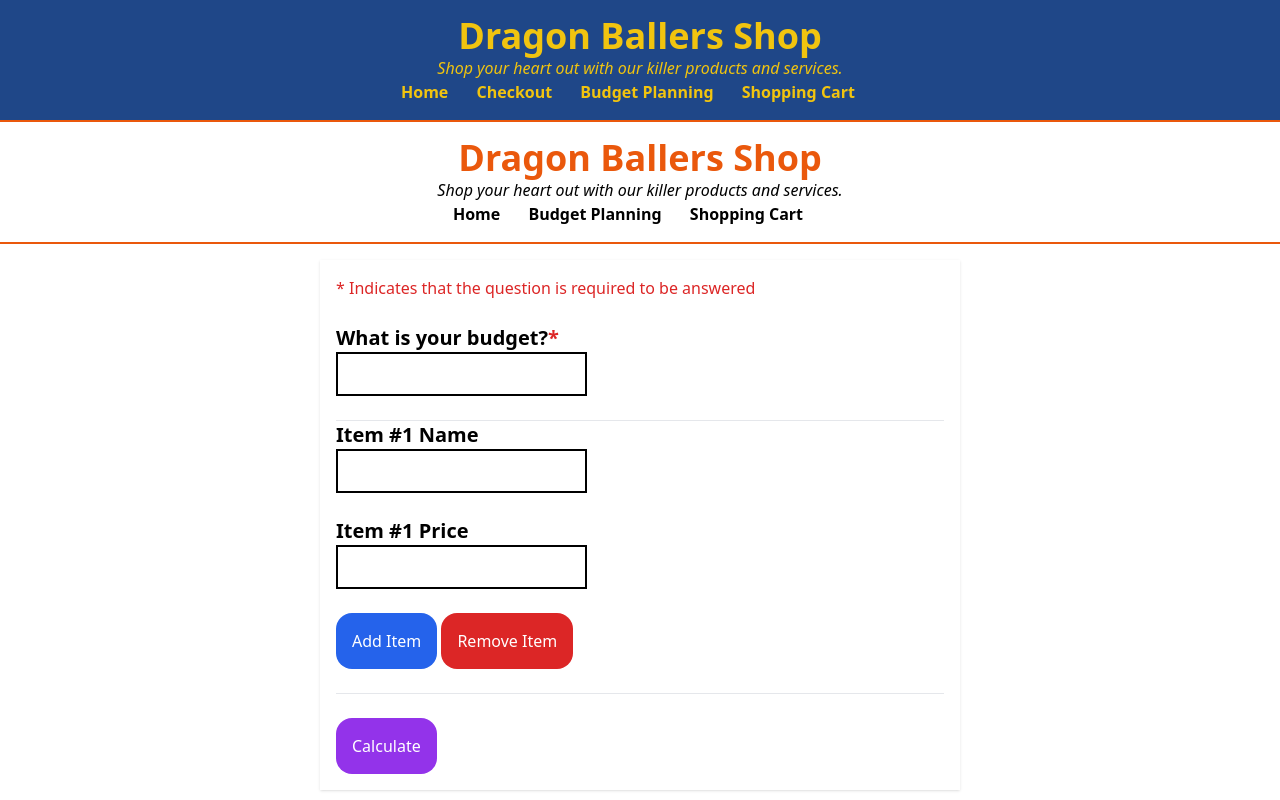
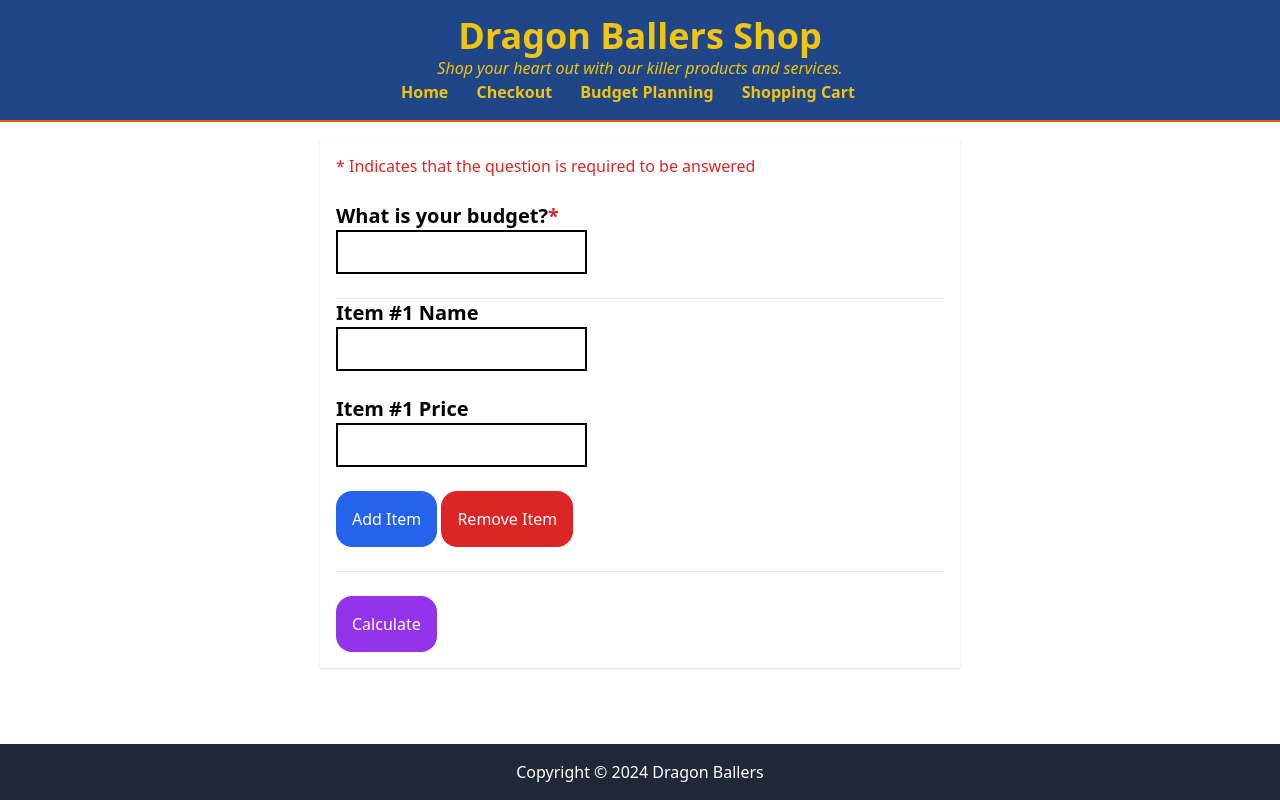
Before and after one commit to jpanahon/WinHacks2024, a Flask app: page /budget/ in a window 1280 px wide. Run offline with Flask 3, Linux system fonts and the light colour scheme; style sheets or scripts are compiled from the project's sources.

```diff
--- a/templates/budget.html
+++ b/templates/budget.html
@@ -12,21 +12,6 @@
 
 <body>
     {% include './components/navbar.html' %}
-    <header class="p-4 border-b-2 border-orange-600">
-        <h1 class="text-center text-4xl font-bold text-orange-600 m-auto">
-            <a href="/">Dragon Ballers Shop</a>
-        </h1>
-
-        <p class="text-center italic">Shop your heart out with our killer products and services.</p>
-
-        <nav class="text-center">
-            <ul class="list-none">
-                <li class="inline-block"><a href="/" class="mr-6 font-bold">Home</a></li>
-                <li class="inline-block"><a href="/budget" class="mr-6 font-bold">Budget Planning</a></li>
-                <li class="inline-block"><a href="/shop" class="mr-6 font-bold">Shopping Cart</a></li>
-            </ul>
-        </nav>
-    </header>
 
     <form class="shadow p-4 w-1/2 m-auto mt-4">
         <p class="text-red-600">* Indicates that the question is required to be answered</p>
@@ -49,6 +34,7 @@
         <hr> <br>
         <button class="bg-purple-600 text-white p-4 rounded-2xl" type="submit">Calculate</button>
     </form>
+    {% include './components/footer.html' %}
 </body>
 
 </html>
```
